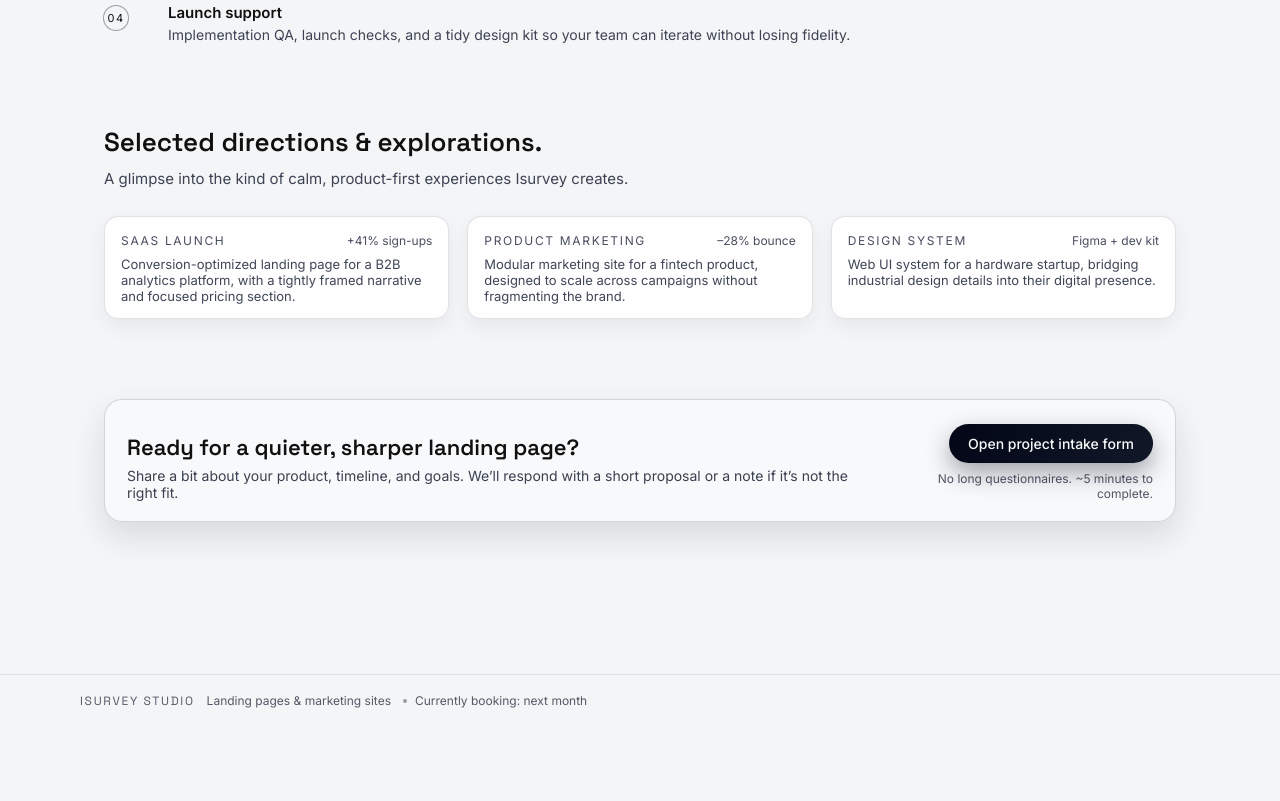
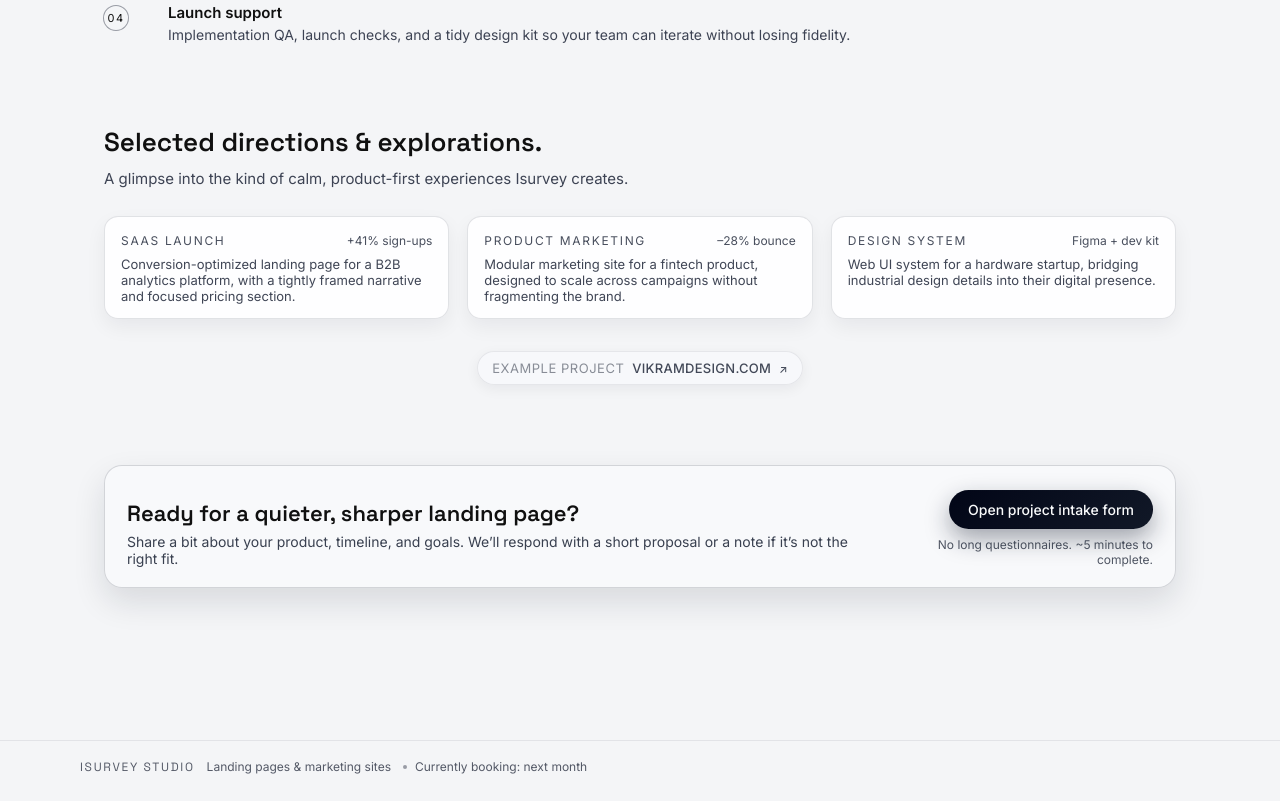
Before and after one commit to hypercosmac/isurvey, a website: page index.html in a window 1280 px wide. Shown: the part 1357-2158 px from the top of the page. Before the commit the page ends 2092 px from the top, so only its background shows below. Drawn offline with Linux system fonts and the light colour scheme.

Commit message:
Added example

```diff
--- a/index.html
+++ b/index.html
@@ -237,6 +237,18 @@
             </p>
           </article>
         </div>
+        <div class="work-footnote">
+          <p>
+            <span>Example project</span>
+            <a
+              href="https://vikramdesign.com/"
+              target="_blank"
+              rel="noopener noreferrer"
+            >
+              vikramdesign.com
+            </a>
+          </p>
+        </div>
       </section>
 
       <section id="contact" class="section section--cta">
--- a/styles.css
+++ b/styles.css
@@ -486,6 +486,50 @@ body {
   color: rgba(15, 23, 42, 0.8);
 }
 
+.work-footnote {
+  margin-top: 32px;
+  text-align: center;
+  font-size: 13px;
+  letter-spacing: 0.04em;
+  text-transform: uppercase;
+  color: rgba(15, 23, 42, 0.6);
+}
+
+.work-footnote p {
+  display: inline-flex;
+  align-items: center;
+  gap: 8px;
+  margin: 0;
+  padding: 8px 14px;
+  border-radius: 999px;
+  background: rgba(248, 249, 251, 0.9);
+  border: 1px solid rgba(15, 23, 42, 0.08);
+  box-shadow: 0 4px 14px rgba(15, 23, 42, 0.06);
+}
+
+.work-footnote span {
+  opacity: 0.8;
+}
+
+.work-footnote a {
+  color: rgba(15, 23, 42, 0.78);
+  text-decoration: none;
+  font-weight: 500;
+  letter-spacing: 0.02em;
+}
+
+.work-footnote a::after {
+  content: '↗';
+  margin-left: 4px;
+  font-size: 11px;
+}
+
+.work-footnote a:hover,
+.work-footnote a:focus {
+  color: #111827;
+  text-decoration: underline;
+}
+
 .section--cta {
   margin-top: 40px;
 }
```
